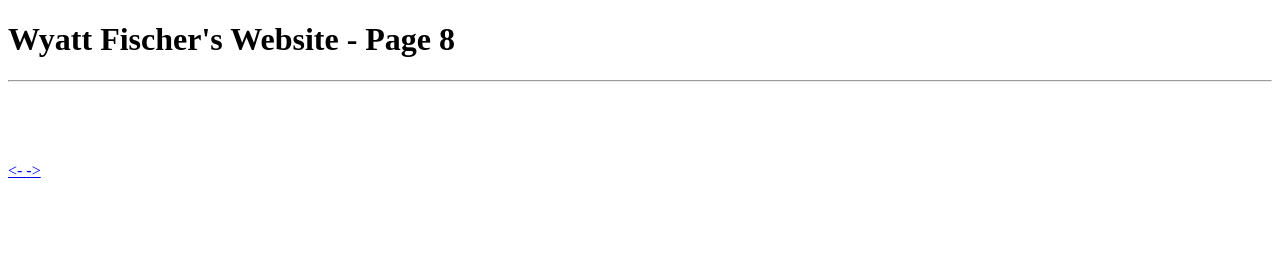
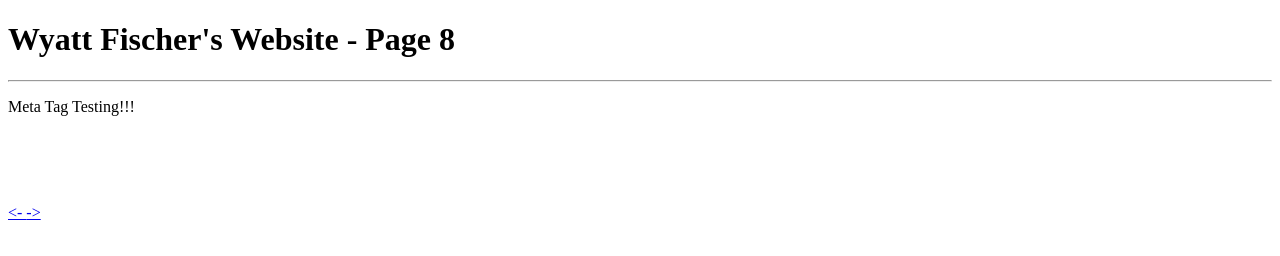
Before and after one commit to Wuhwuhf/Wuhwuhf.github.io, a plain HTML site: page page8.html in a window 1280 px wide. Drawn offline with Linux system fonts and the light colour scheme.

Commit message:
Update page8.html

```diff
--- a/page8.html
+++ b/page8.html
@@ -16,7 +16,7 @@
 <body>
   <h1>Wyatt Fischer's Website - Page 8</h1>
   <hr>
-
+  <p> Meta Tag Testing!!!</p>
   <br>
   <br>
   <br>
```
